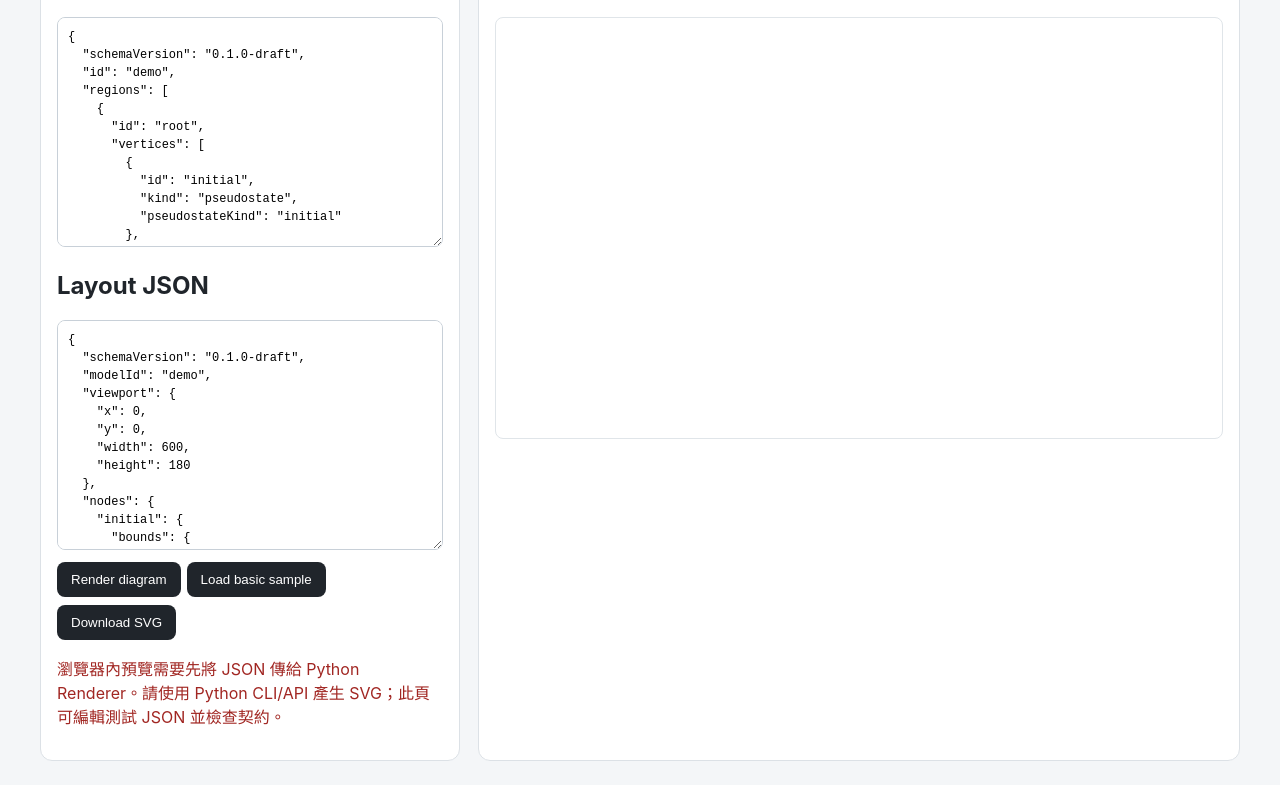
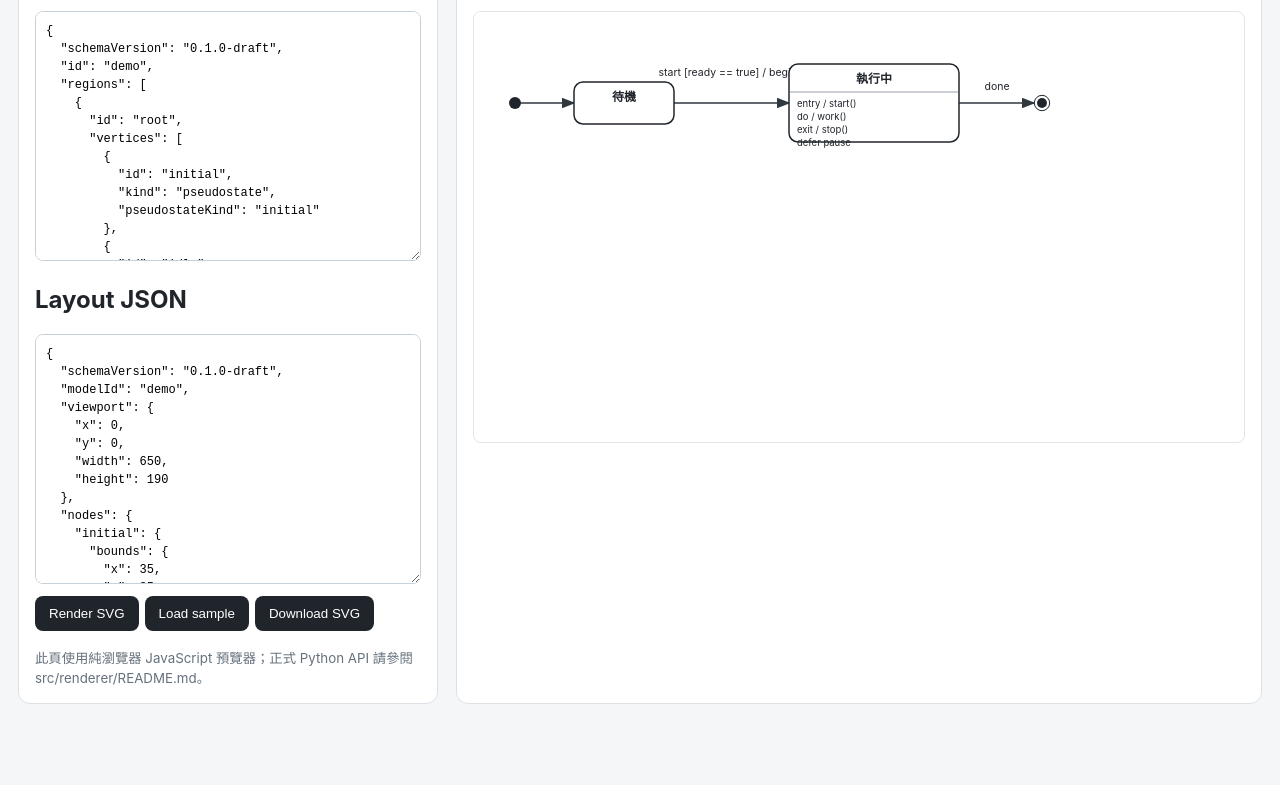
Before and after one commit to yyyunx/pretty-state-machine-diagrams, a plain HTML site: page demo/index.html in a window 1280 px wide. Shown: the part 252-1037 px from the top of the page. After the commit the page ends 978 px from the top, so only its background shows below. Drawn offline with Linux system fonts and the light colour scheme.

Commit message:
Implement in-browser SVG preview and export

```diff
--- a/demo/index.html
+++ b/demo/index.html
@@ -1,49 +1,89 @@
 <!doctype html>
 <html lang="zh-Hant">
 <head>
-<meta charset="utf-8">
-<meta name="viewport" content="width=device-width,initial-scale=1">
-<title>Pretty State Machine Diagrams · Renderer Preview</title>
+<meta charset="utf-8"><meta name="viewport" content="width=device-width,initial-scale=1">
+<title>Pretty State Machine Diagrams · Renderer Demo</title>
 <style>
 :root{font-family:Inter,"Segoe UI","Noto Sans TC",sans-serif;color:#20252b;background:#f4f6f8}
-body{margin:0}header{padding:20px 28px;background:#fff;border-bottom:1px solid #dce1e6}
-main{max-width:1200px;margin:24px auto;padding:0 20px;display:grid;grid-template-columns:minmax(280px,420px) 1fr;gap:18px}
-section{background:white;border:1px solid #dce1e6;border-radius:12px;padding:16px;min-width:0}
-textarea{box-sizing:border-box;width:100%;min-height:230px;font:12px/1.5 ui-monospace,monospace;border:1px solid #c8d0d8;border-radius:8px;padding:10px}
-button{border:0;border-radius:8px;background:#20252b;color:white;padding:10px 14px;cursor:pointer;margin:8px 6px 0 0}
-#preview{min-height:420px;overflow:auto;border:1px solid #e0e5e9;border-radius:8px;background:white}
+body{margin:0}header{padding:18px 26px;background:#fff;border-bottom:1px solid #dce1e6}
+main{max-width:1280px;margin:22px auto;padding:0 18px;display:grid;grid-template-columns:minmax(280px,420px) 1fr;gap:18px}
+section{background:#fff;border:1px solid #dce1e6;border-radius:12px;padding:16px;min-width:0}
+textarea{box-sizing:border-box;width:100%;min-height:250px;font:12px/1.5 ui-monospace,monospace;border:1px solid #c8d0d8;border-radius:8px;padding:10px}
+button{border:0;border-radius:8px;background:#20252b;color:#fff;padding:10px 14px;cursor:pointer;margin:8px 6px 0 0}
+#preview{min-height:430px;overflow:auto;border:1px solid #e0e5e9;border-radius:8px;background:#fff}
 #preview svg{display:block;max-width:100%;height:auto}
-#error{color:#a12622;white-space:pre-wrap}
-@media(max-width:800px){main{grid-template-columns:1fr}}
+#error{color:#a12622;white-space:pre-wrap}small{color:#66717c}
+@media(max-width:850px){main{grid-template-columns:1fr}}
 </style></head>
 <body>
-<header><h1>Pretty State Machine Diagrams</h1><p>SVG Renderer · Mock JSON Preview</p></header>
+<header><h1>Pretty State Machine Diagrams</h1><p>UML State Machine Diagram · SVG Renderer Demo</p></header>
 <main>
 <section><h2>SMD Model JSON</h2><textarea id="model" spellcheck="false"></textarea><h2>Layout JSON</h2><textarea id="layout" spellcheck="false"></textarea>
-<button id="render">Render diagram</button><button id="sample">Load basic sample</button><button id="download">Download SVG</button><p id="error" role="alert"></p></section>
+<button id="render">Render SVG</button><button id="sample">Load sample</button><button id="download">Download SVG</button><p id="error" role="alert"></p><small>此頁使用純瀏覽器 JavaScript 預覽器；正式 Python API 請參閱 src/renderer/README.md。</small></section>
 <section><h2>Diagram Preview</h2><div id="preview" aria-live="polite"></div></section>
 </main>
 <script>
-const modelInput=document.querySelector("#model"),layoutInput=document.querySelector("#layout"),preview=document.querySelector("#preview"),error=document.querySelector("#error");
+const $=s=>document.querySelector(s),modelInput=$("#model"),layoutInput=$("#layout"),preview=$("#preview"),error=$("#error");
 let currentSvg="";
+const esc=s=>String(s).replace(/[&<>"']/g,c=>({"&":"&amp;","<":"&lt;",">":"&gt;",'"':"&quot;","'":"&apos;"}[c]));
+const box=b=>[+b.x,+b.y,+b.width,+b.height];
 function sample(){
- modelInput.value=JSON.stringify({"schemaVersion":"0.1.0-draft","id":"demo","regions":[{"id":"root","vertices":[{"id":"initial","kind":"pseudostate","pseudostateKind":"initial"},{"id":"idle","kind":"state","displayName":"待機"},{"id":"active","kind":"state","displayName":"執行中","behaviors":{"entry":["start()"],"do":["work()"],"exit":["stop()"]}},{"id":"final","kind":"final"}],"transitions":[{"id":"start","sourceId":"initial","targetId":"idle"},{"id":"run","sourceId":"idle","targetId":"active","triggers":["start"],"guard":"ready == true","effect":"begin()"},{"id":"finish","sourceId":"active","targetId":"final","triggers":["done"]}]}]},null,2);
- layoutInput.value=JSON.stringify({"schemaVersion":"0.1.0-draft","modelId":"demo","viewport":{"x":0,"y":0,"width":600,"height":180},"nodes":{"initial":{"bounds":{"x":35,"y":79,"width":12,"height":12}},"idle":{"bounds":{"x":100,"y":65,"width":100,"height":42}},"active":{"bounds":{"x":315,"y":55,"width":150,"height":62}},"final":{"bounds":{"x":535,"y":77,"width":16,"height":16}}},"regions":{"root":{"bounds":{"x":12,"y":12,"width":576,"height":156}}},"edges":{"start":{"points":[{"x":47,"y":85},{"x":100,"y":86}]},"run":{"points":[{"x":200,"y":86},{"x":315,"y":86}],"labelBounds":{"x":205,"y":40,"width":105,"height":30}},"finish":{"points":[{"x":465,"y":86},{"x":535,"y":85}],"labelBounds":{"x":478,"y":60,"width":52,"height":18}}}},null,2);
+ const m={schemaVersion:"0.1.0-draft",id:"demo",regions:[{id:"root",vertices:[
+ {id:"initial",kind:"pseudostate",pseudostateKind:"initial"},
+ {id:"idle",kind:"state",displayName:"待機"},
+ {id:"active",kind:"state",displayName:"執行中",behaviors:{entry:["start()"],do:["work()"],exit:["stop()"],defer:["pause"]}},
+ {id:"final",kind:"final"}],transitions:[
+ {id:"start",sourceId:"initial",targetId:"idle"},
+ {id:"run",sourceId:"idle",targetId:"active",triggers:["start"],guard:"ready == true",effect:"begin()"},
+ {id:"finish",sourceId:"active",targetId:"final",triggers:["done"]}]}]};
+ const l={schemaVersion:m.schemaVersion,modelId:m.id,viewport:{x:0,y:0,width:650,height:190},nodes:{
+ initial:{bounds:{x:35,y:85,width:12,height:12}},idle:{bounds:{x:100,y:70,width:100,height:42}},
+ active:{bounds:{x:315,y:52,width:170,height:78}},final:{bounds:{x:560,y:83,width:16,height:16}}},
+ regions:{root:{bounds:{x:12,y:12,width:626,height:166}}},
+ edges:{start:{points:[{x:47,y:91},{x:100,y:91}]},run:{points:[{x:200,y:91},{x:315,y:91}],labelBounds:{x:205,y:45,width:105,height:30}},
+ finish:{points:[{x:485,y:91},{x:560,y:91}],labelBounds:{x:493,y:65,width:60,height:18}}}};
+ modelInput.value=JSON.stringify(m,null,2);layoutInput.value=JSON.stringify(l,null,2);
 }
-function draw(){
- try{
+function render(){
+ error.textContent="";preview.replaceChildren();
  const m=JSON.parse(modelInput.value),l=JSON.parse(layoutInput.value);
- if(m.schemaVersion!==l.schemaVersion||m.id!==l.modelId)throw Error("Model / Layout 版本或 modelId 不一致。");
- const vertexIds=[],regionIds=[],edges=[];
- function visit(r){regionIds.push(r.id);r.vertices.forEach(v=>{vertexIds.push(v.id);if(v.kind==="composite")v.regions.forEach(visit)});r.transitions.forEach(e=>edges.push(e.id))}
- m.regions.forEach(visit);
- for(const [key,ids] of [["nodes",vertexIds],["regions",regionIds],["edges",edges]]){const actual=Object.keys(l[key]||{});if(ids.some(id=>!actual.includes(id))||actual.some(id=>!ids.includes(id)))throw Error(key+" 索引與 Model 不一致。")}
- // Browser demo is a lightweight preview adapter. Production SVG output is generated by src/renderer.
- throw Error("瀏覽器內預覽需要先將 JSON 傳給 Python Renderer。請使用 Python CLI/API 產生 SVG；此頁可編輯測試 JSON 並檢查契約。");
- }catch(e){error.textContent=e.message;preview.innerHTML=""}
+ if(m.schemaVersion!=="0.1.0-draft"||l.schemaVersion!==m.schemaVersion||l.modelId!==m.id)throw Error("Model / Layout schemaVersion 或 modelId 不一致。");
+ const V=new Map(),R=new Map(),T=new Map(),all=new Set();
+ const add=(id,obj,map)=>{if(!id||all.has(id))throw Error("Model 出現缺漏或重複 ID。");all.add(id);map.set(id,obj)};
+ function walk(r){add(r.id,r,R);(r.vertices||[]).forEach(v=>{add(v.id,v,V);if(v.kind==="composite")(v.regions||[]).forEach(walk)});(r.transitions||[]).forEach(t=>add(t.id,t,T))}
+ (m.regions||[]).forEach(walk);
+ for(const t of T.values())if(!V.has(t.sourceId)||!V.has(t.targetId))throw Error("Transition 端點不存在。");
+ for(const [key,map] of [["nodes",V],["regions",R],["edges",T]]){const ids=Object.keys(l[key]||{});if(ids.length!==map.size||ids.some(id=>!map.has(id)))throw Error(key+" Layout 索引與 Model 不一致。")}
+ const [vx,vy,vw,vh]=box(l.viewport);if(vw<=0||vh<=0)throw Error("Viewport 尺寸無效。");
+ let s='<?xml version="1.0" encoding="UTF-8"?><svg xmlns="http://www.w3.org/2000/svg" viewBox="'+[vx,vy,vw,vh].join(" ")+'" width="'+vw+'" height="'+vh+'"><defs><marker id="arr" markerWidth="9" markerHeight="7" refX="8" refY="3.5" orient="auto"><path d="M0 0L9 3.5L0 7Z" fill="#303840"/></marker></defs><rect x="0" y="0" width="100%" height="100%" fill="white"/>';
+ const rect=(x,y,w,h,rx=0,fill="white",stroke="#20252b",sw=1.5)=>'<rect x="'+x+'" y="'+y+'" width="'+w+'" height="'+h+'" rx="'+rx+'" fill="'+fill+'" stroke="'+stroke+'" stroke-width="'+sw+'"/>';
+ const txt=(x,y,t,size=12,anchor="middle",weight=400)=>'<text x="'+x+'" y="'+y+'" text-anchor="'+anchor+'" font-family="Inter,Segoe UI,Noto Sans TC,sans-serif" font-size="'+size+'" font-weight="'+weight+'" fill="#20252b">'+esc(t)+'</text>';
+ // Region separators and labels are geometry/metadata driven by Layout and Model.
+ for(const [id,r] of R){const p=l.regions[id];for(const seg of (p.separatorSegments||[]))s+='<line x1="'+seg[0].x+'" y1="'+seg[0].y+'" x2="'+seg[1].x+'" y2="'+seg[1].y+'" stroke="#68727d" stroke-dasharray="6 5"/>';if(r.displayName&&p.labelBounds){const [x,y,w,h]=box(p.labelBounds);s+=rect(x,y,w,h,0,"white","none",0)+txt(x+w/2,y+h*.72,r.displayName,11,"middle",600)}}
+ // Transitions are drawn before vertices so endpoints remain visible.
+ for(const [id,t] of T){const p=l.edges[id],pts=p.points;if(!Array.isArray(pts)||pts.length<2)throw Error("Transition points 至少需要兩點。");s+='<polyline points="'+pts.map(p=>p.x+","+p.y).join(" ")+'" fill="none" stroke="#303840" stroke-width="1.55" stroke-linecap="round" stroke-linejoin="round" marker-end="url(#arr)"/>';
+ let label=t.sourceText||[(t.triggers||[]).join(", "),t.guard?"["+t.guard+"]":"",t.effect?"/ "+t.effect:""].filter(Boolean).join(" ");
+ if(label){let b=p.labelBounds;if(b){const [x,y,w,h]=box(b);s+=rect(x,y,w,h,3,"white","none",0)+txt(x+w/2,y+h/2+4,label,10.5)}else{const q=pts[Math.floor(pts.length/2)];s+=txt(q.x,q.y-8,label,10.5)}}}
+ function vertex(id){const v=V.get(id),p=l.nodes[id],[x,y,w,h]=box(p.bounds),cx=x+w/2,cy=y+h/2,name=v.displayName;
+ if(v.kind==="pseudostate"){const k=v.pseudostateKind,r=Math.min(w,h)/2;
+ if(k==="initial"||k==="junction")s+='<circle cx="'+cx+'" cy="'+cy+'" r="'+r+'" fill="#20252b"/>';
+ else if(k==="choice")s+='<path d="M'+cx+' '+y+'L'+(x+w)+' '+cy+'L'+cx+' '+(y+h)+'L'+x+' '+cy+'Z" fill="white" stroke="#20252b" stroke-width="1.5"/>';
+ else if(k==="fork"||k==="join")s+=w>=h?rect(x,cy-Math.max(2,h*.12),w,Math.max(4,h*.24),0,"#20252b","#20252b",0):rect(cx-Math.max(2,w*.12),y,Math.max(4,w*.24),h,0,"#20252b","#20252b",0);
+ else if(k==="shallowHistory"||k==="deepHistory"||k==="entryPoint"||k==="exitPoint"){s+='<circle cx="'+cx+'" cy="'+cy+'" r="'+r+'" fill="white" stroke="#20252b"/>'+txt(cx,cy+4,k==="shallowHistory"?"H":k==="deepHistory"?"H*":k==="entryPoint"?"E":"X",11,"middle",600)}
+ else if(k==="terminate")s+='<circle cx="'+cx+'" cy="'+cy+'" r="'+r+'" fill="white" stroke="#20252b"/><path d="M'+(x+w*.28)+' '+(y+h*.28)+'L'+(x+w*.72)+' '+(y+h*.72)+'M'+(x+w*.72)+' '+(y+h*.28)+'L'+(x+w*.28)+' '+(y+h*.72)+'" stroke="#20252b" stroke-width="1.8"/>';
+ return}
+ if(v.kind==="final"){s+='<circle cx="'+cx+'" cy="'+cy+'" r="'+(Math.min(w,h)*.48)+'" fill="white" stroke="#20252b"/><circle cx="'+cx+'" cy="'+cy+'" r="'+(Math.min(w,h)*.31)+'" fill="#20252b"/>';return}
+ const comp=v.kind==="composite";s+=rect(x,y,w,h,comp?10:9);
+ if(name){const b=p.labelBounds;if(b){const [lx,ly,lw,lh]=box(b);s+=txt(lx+lw/2,ly+lh*.72,name,12,"middle",600)}else s+=txt(cx,y+19,name,12,"middle",600)}
+ const beh=v.behaviors||{},lines=[];for(const key of ["entry","do","exit","defer","invariant"]){if(beh[key]===undefined)continue;const vals=Array.isArray(beh[key])?beh[key]:[beh[key]];vals.forEach((value,i)=>lines.push((i===0?({entry:"entry / ",do:"do / ",exit:"exit / ",defer:"defer ",invariant:"{ "})[key]:"  ")+value+(key==="invariant"?" }":"")))}
+ if(lines.length){const dy=y+(name?28:8);s+='<line x1="'+(x+1)+'" y1="'+dy+'" x2="'+(x+w-1)+'" y2="'+dy+'" stroke="#9aa2aa"/>';lines.forEach((line,i)=>s+=txt(x+8,dy+15+i*13,line,9.5,"start"))}
+ if(comp)(v.regions||[]).forEach(region=>region.vertices.forEach(child=>vertex(child.id)));
+ }
+ (m.regions||[]).forEach(r=>r.vertices.forEach(v=>vertex(v.id)));
+ s+="</svg>";currentSvg=s;preview.innerHTML=s;
 }
-document.querySelector("#render").onclick=draw;
-document.querySelector("#sample").onclick=()=>{sample();draw()};
-document.querySelector("#download").onclick=()=>{if(!currentSvg)return;const a=document.createElement("a");a.href=URL.createObjectURL(new Blob([currentSvg],{type:"image/svg+xml"}));a.download="state-machine.svg";a.click();URL.revokeObjectURL(a.href)};
-sample();draw();
+$("#render").onclick=()=>{try{render()}catch(e){error.textContent=e.message;preview.replaceChildren();currentSvg=""}};
+$("#sample").onclick=()=>{sample();$("#render").click()};
+$("#download").onclick=()=>{if(!currentSvg){error.textContent="請先成功產生 SVG。";return}const a=document.createElement("a"),url=URL.createObjectURL(new Blob([currentSvg],{type:"image/svg+xml"}));a.href=url;a.download="state-machine.svg";a.click();URL.revokeObjectURL(url)};
+sample();$("#render").click();
 </script></body></html>
```
